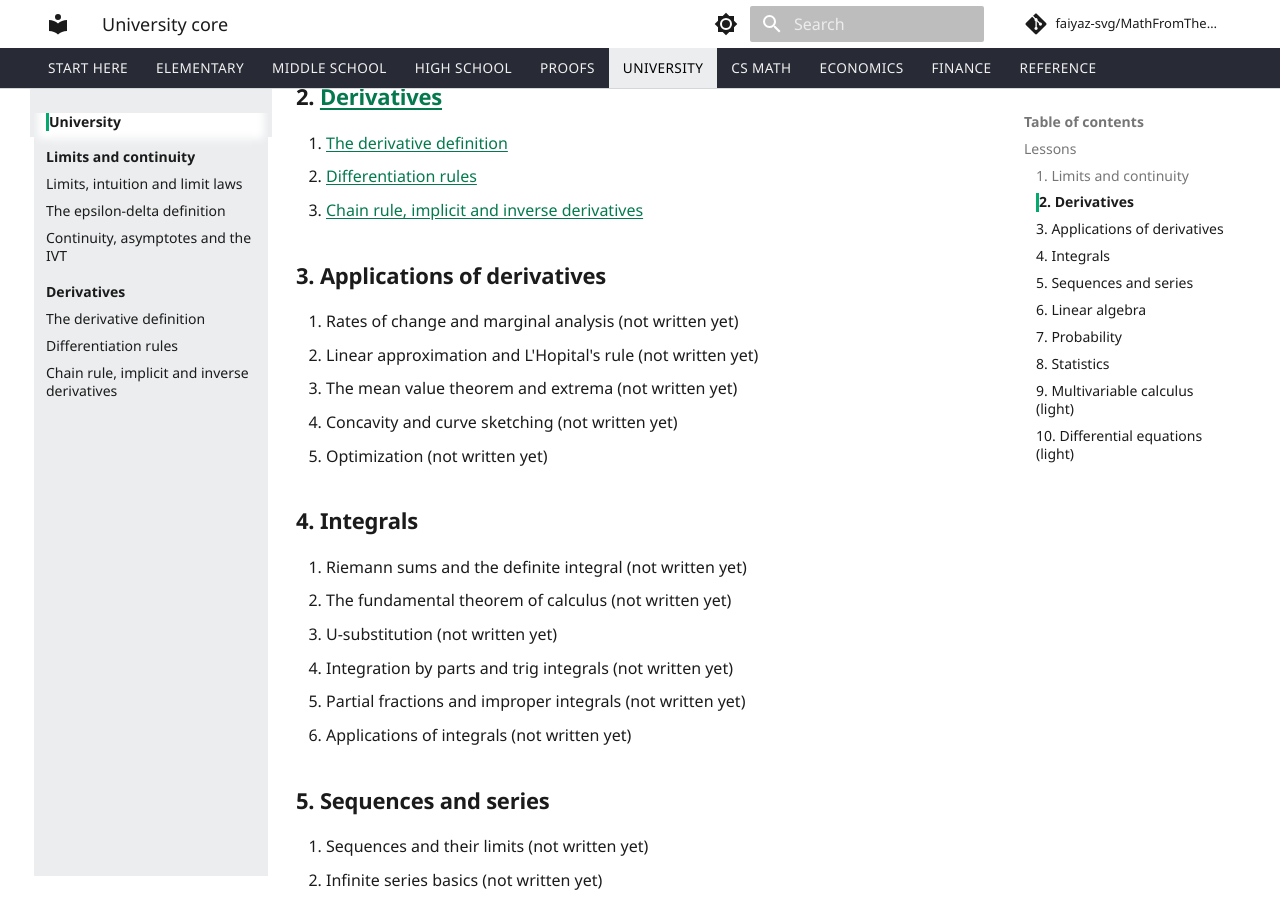
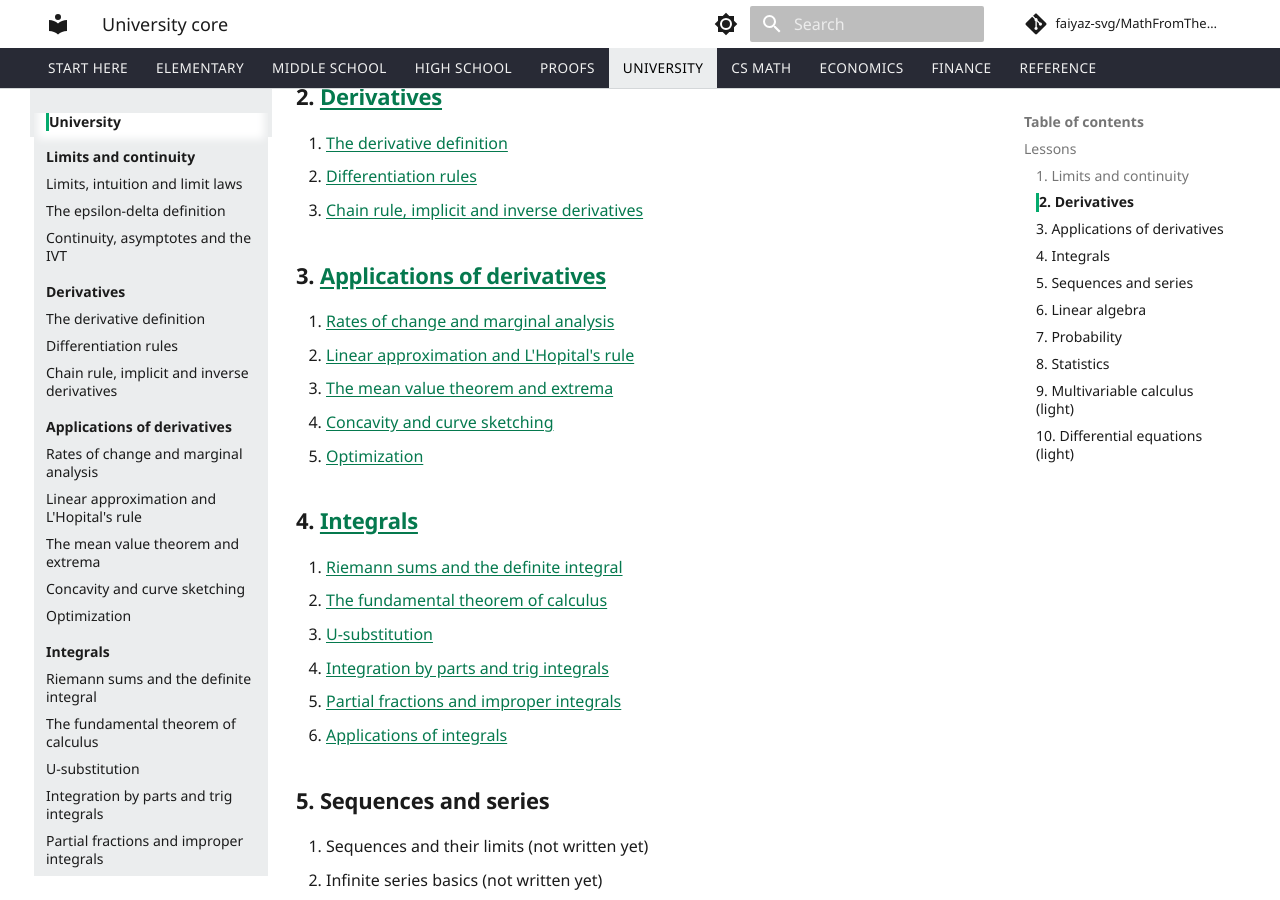
Before and after one commit to faiyaz-svg/MathFromTheGroundUp, an MkDocs documentation site: the page built from docs/05-university-core/index.md, in a window 1280 px wide and 900 px high, scrolled down 656 px. Built offline with MkDocs 1.6.1 and Material for MkDocs 9.7.7, drawn with Linux system fonts in a browser that asks for light colours; comment, search, counter and statistics services are not loaded.

Commit message:
add university chapters 3 and 4 to nav and progress

```diff
--- a/docs/05-university-core/index.md
+++ b/docs/05-university-core/index.md
@@ -21,22 +21,22 @@ The diagnostic quiz and the cheat sheet for this folder are written together wit
 2. [Differentiation rules](02-derivatives/02-differentiation-rules.md)
 3. [Chain rule, implicit and inverse derivatives](02-derivatives/03-chain-rule-implicit-and-inverse-derivatives.md)
 
-### 3. Applications of derivatives
+### 3. [Applications of derivatives](03-applications-of-derivatives/index.md)
 
-1. Rates of change and marginal analysis (not written yet)
-2. Linear approximation and L'Hopital's rule (not written yet)
-3. The mean value theorem and extrema (not written yet)
-4. Concavity and curve sketching (not written yet)
-5. Optimization (not written yet)
+1. [Rates of change and marginal analysis](03-applications-of-derivatives/01-rates-of-change-and-marginal-analysis.md)
+2. [Linear approximation and L'Hopital's rule](03-applications-of-derivatives/02-linear-approximation-and-lhopitals-rule.md)
+3. [The mean value theorem and extrema](03-applications-of-derivatives/03-mean-value-theorem-and-extrema.md)
+4. [Concavity and curve sketching](03-applications-of-derivatives/04-concavity-and-curve-sketching.md)
+5. [Optimization](03-applications-of-derivatives/05-optimization.md)
 
-### 4. Integrals
+### 4. [Integrals](04-integrals/index.md)
 
-1. Riemann sums and the definite integral (not written yet)
-2. The fundamental theorem of calculus (not written yet)
-3. U-substitution (not written yet)
-4. Integration by parts and trig integrals (not written yet)
-5. Partial fractions and improper integrals (not written yet)
-6. Applications of integrals (not written yet)
+1. [Riemann sums and the definite integral](04-integrals/01-riemann-sums-and-the-definite-integral.md)
+2. [The fundamental theorem of calculus](04-integrals/02-fundamental-theorem-of-calculus.md)
+3. [U-substitution](04-integrals/03-u-substitution.md)
+4. [Integration by parts and trig integrals](04-integrals/04-integration-by-parts-and-trig-integrals.md)
+5. [Partial fractions and improper integrals](04-integrals/05-partial-fractions-and-improper-integrals.md)
+6. [Applications of integrals](04-integrals/06-applications-of-integrals.md)
 
 ### 5. Sequences and series
 
--- a/mkdocs.yml
+++ b/mkdocs.yml
@@ -287,6 +287,21 @@ nav:
           - "The derivative definition": 05-university-core/02-derivatives/01-the-derivative-definition.md
           - "Differentiation rules": 05-university-core/02-derivatives/02-differentiation-rules.md
           - "Chain rule, implicit and inverse derivatives": 05-university-core/02-derivatives/03-chain-rule-implicit-and-inverse-derivatives.md
+      - "Applications of derivatives":
+          - 05-university-core/03-applications-of-derivatives/index.md
+          - "Rates of change and marginal analysis": 05-university-core/03-applications-of-derivatives/01-rates-of-change-and-marginal-analysis.md
+          - "Linear approximation and L'Hopital's rule": 05-university-core/03-applications-of-derivatives/02-linear-approximation-and-lhopitals-rule.md
+          - "The mean value theorem and extrema": 05-university-core/03-applications-of-derivatives/03-mean-value-theorem-and-extrema.md
+          - "Concavity and curve sketching": 05-university-core/03-applications-of-derivatives/04-concavity-and-curve-sketching.md
+          - "Optimization": 05-university-core/03-applications-of-derivatives/05-optimization.md
+      - "Integrals":
+          - 05-university-core/04-integrals/index.md
+          - "Riemann sums and the definite integral": 05-university-core/04-integrals/01-riemann-sums-and-the-definite-integral.md
+          - "The fundamental theorem of calculus": 05-university-core/04-integrals/02-fundamental-theorem-of-calculus.md
+          - "U-substitution": 05-university-core/04-integrals/03-u-substitution.md
+          - "Integration by parts and trig integrals": 05-university-core/04-integrals/04-integration-by-parts-and-trig-integrals.md
+          - "Partial fractions and improper integrals": 05-university-core/04-integrals/05-partial-fractions-and-improper-integrals.md
+          - "Applications of integrals": 05-university-core/04-integrals/06-applications-of-integrals.md
   - "CS math":
       - 06-cs-math/index.md
       - "Number representation":
```
Also changed, not shown: docs/progress.md (+18 -1 lines).
